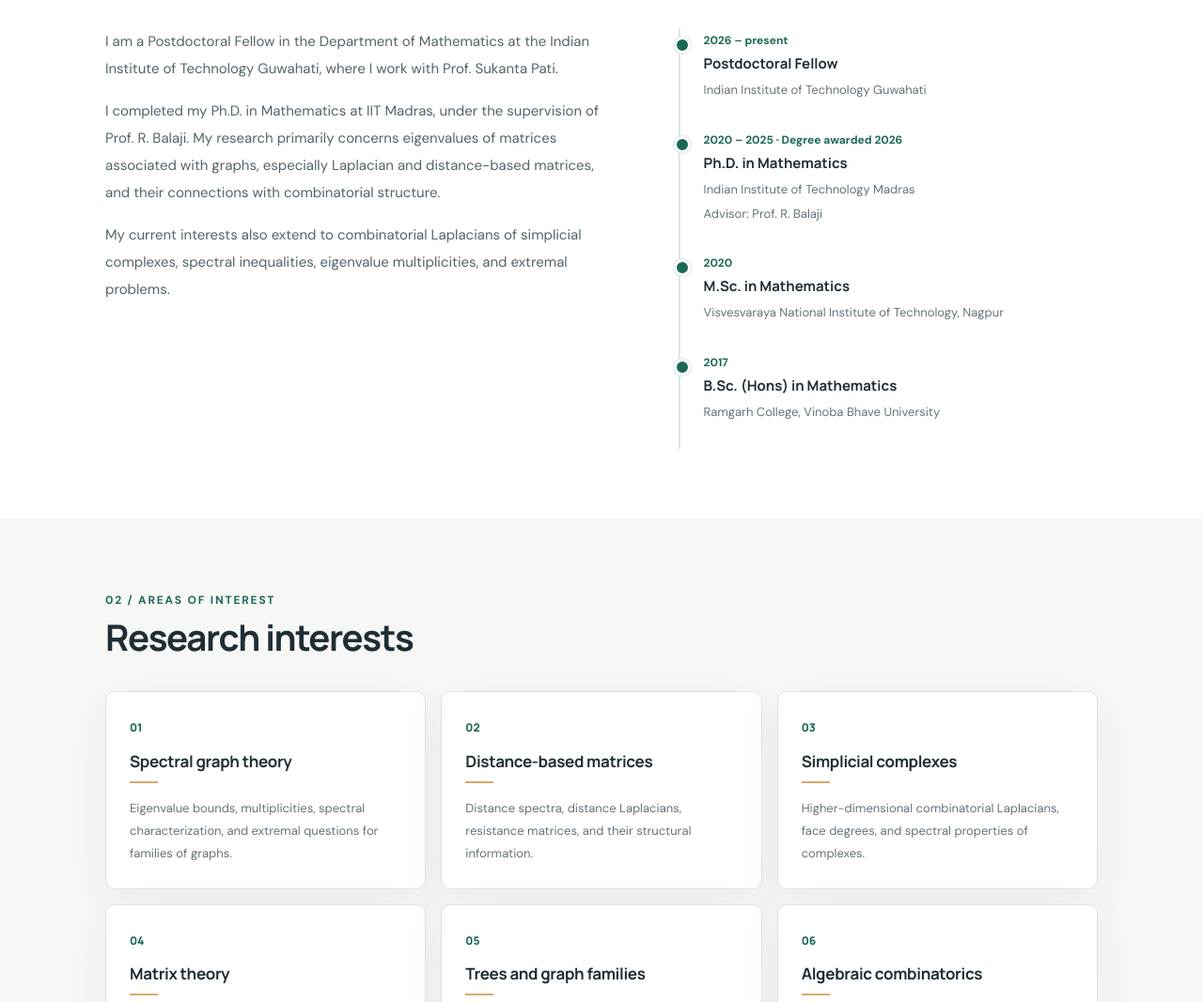
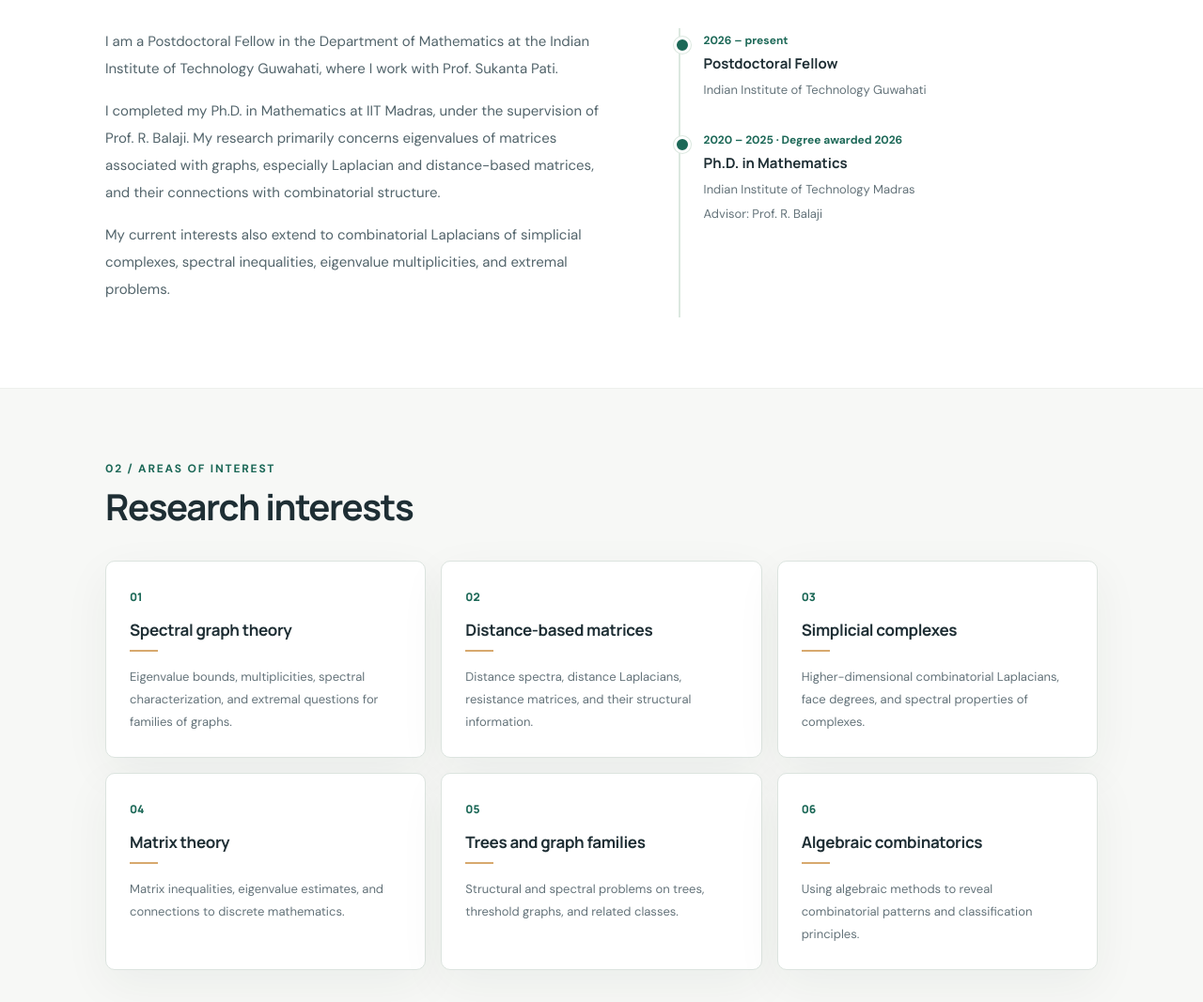
Before and after one commit to vinayakgupta1729v-tech/vinayakgupta1729v-tech.github.io, a plain HTML site: page index.html in a window 1280 px wide. Shown: the part 865-1932 px from the top of the page at 94% size. Drawn offline with Linux system fonts and the light colour scheme.

Commit message:
Remove MSc and BSc from academic website

```diff
--- a/index.html
+++ b/index.html
@@ -24,7 +24,7 @@ section{padding:75px 0}section.alt{background:#fff;border-top:1px solid #edf0ed;
 <a href="#main" class="skip">Skip to content</a>
 <nav aria-label="Main navigation"><div class="wrap navinner"><a class="brand" href="#top">Vinayak <span>Gupta.</span></a><div class="navlinks"><a href="#about">About</a><a href="#research">Research</a><a href="#publications">Publications</a><a href="#contact" class="contactnav">Contact ↗</a></div></div></nav>
 <main id="main"><header id="top" class="hero"><div class="wrap herogrid"><div><div class="eyebrow">Mathematics · Research</div><h1>Vinayak<br><span>Gupta.</span></h1><p class="role">Postdoctoral Fellow · IIT Guwahati</p><p class="intro">I study how the structure of graphs and simplicial complexes shapes the spectra of their associated matrices. My work lies at the intersection of spectral graph theory, matrix theory, and combinatorics.</p><div class="actions"><a href="#publications" class="btn primary">Explore publications <span aria-hidden="true">↗</span></a><a href="mailto:vinayakgupta1729v@gmail.com" class="btn ghost">Get in touch <span aria-hidden="true">↗</span></a></div></div><div class="abstract-card" aria-label="Mathematical illustration"><div class="small">Structure ↔ Spectrum</div><div class="matrix" aria-hidden="true">⎡  2  −1   0 ⎤<br>⎢ −1   2  −1 ⎥<br>⎣  0  −1   2 ⎦</div><div><div class="formula">Lx = λx</div><div class="desc">Exploring the relationship between combinatorial structures and eigenvalues.</div></div></div></div></header>
-<section id="about" class="alt"><div class="wrap"><div class="sectiontop"><div><div class="sectionnum">01 / Background</div><h2>About me</h2></div></div><div class="aboutgrid"><div><p>I am a Postdoctoral Fellow in the Department of Mathematics at the Indian Institute of Technology Guwahati, where I work with Prof. Sukanta Pati.</p><p>I completed my Ph.D. in Mathematics at IIT Madras, under the supervision of Prof. R. Balaji. My research primarily concerns eigenvalues of matrices associated with graphs, especially Laplacian and distance-based matrices, and their connections with combinatorial structure.</p><p>My current interests also extend to combinatorial Laplacians of simplicial complexes, spectral inequalities, eigenvalue multiplicities, and extremal problems.</p></div><div class="timeline"><div class="timeitem"><small>2026 – present</small><b>Postdoctoral Fellow</b><p>Indian Institute of Technology Guwahati</p></div><div class="timeitem"><small>2020 – 2025 · Degree awarded 2026</small><b>Ph.D. in Mathematics</b><p>Indian Institute of Technology Madras<br>Advisor: Prof. R. Balaji</p></div><div class="timeitem"><small>2020</small><b>M.Sc. in Mathematics</b><p>Visvesvaraya National Institute of Technology, Nagpur</p></div><div class="timeitem"><small>2017</small><b>B.Sc. (Hons) in Mathematics</b><p>Ramgarh College, Vinoba Bhave University</p></div></div></div></div></section>
+<section id="about" class="alt"><div class="wrap"><div class="sectiontop"><div><div class="sectionnum">01 / Background</div><h2>About me</h2></div></div><div class="aboutgrid"><div><p>I am a Postdoctoral Fellow in the Department of Mathematics at the Indian Institute of Technology Guwahati, where I work with Prof. Sukanta Pati.</p><p>I completed my Ph.D. in Mathematics at IIT Madras, under the supervision of Prof. R. Balaji. My research primarily concerns eigenvalues of matrices associated with graphs, especially Laplacian and distance-based matrices, and their connections with combinatorial structure.</p><p>My current interests also extend to combinatorial Laplacians of simplicial complexes, spectral inequalities, eigenvalue multiplicities, and extremal problems.</p></div><div class="timeline"><div class="timeitem"><small>2026 – present</small><b>Postdoctoral Fellow</b><p>Indian Institute of Technology Guwahati</p></div><div class="timeitem"><small>2020 – 2025 · Degree awarded 2026</small><b>Ph.D. in Mathematics</b><p>Indian Institute of Technology Madras<br>Advisor: Prof. R. Balaji</p></div></div></div></div></section>
 <section id="research"><div class="wrap"><div class="sectiontop"><div><div class="sectionnum">02 / Areas of interest</div><h2>Research interests</h2></div></div><div class="topics"><article class="topic"><span class="num">01</span><h3>Spectral graph theory</h3><div class="line"></div><p>Eigenvalue bounds, multiplicities, spectral characterization, and extremal questions for families of graphs.</p></article><article class="topic"><span class="num">02</span><h3>Distance-based matrices</h3><div class="line"></div><p>Distance spectra, distance Laplacians, resistance matrices, and their structural information.</p></article><article class="topic"><span class="num">03</span><h3>Simplicial complexes</h3><div class="line"></div><p>Higher-dimensional combinatorial Laplacians, face degrees, and spectral properties of complexes.</p></article><article class="topic"><span class="num">04</span><h3>Matrix theory</h3><div class="line"></div><p>Matrix inequalities, eigenvalue estimates, and connections to discrete mathematics.</p></article><article class="topic"><span class="num">05</span><h3>Trees and graph families</h3><div class="line"></div><p>Structural and spectral problems on trees, threshold graphs, and related classes.</p></article><article class="topic"><span class="num">06</span><h3>Algebraic combinatorics</h3><div class="line"></div><p>Using algebraic methods to reveal combinatorial patterns and classification principles.</p></article></div></div></section>
 <section id="publications" class="alt"><div class="wrap"><div class="publicationhead"><div><div class="sectionnum">03 / Selected work</div><h2>Publications</h2></div><div class="filters" role="group" aria-label="Filter publications by year"><button class="filter" data-year="all" aria-pressed="true">All</button><button class="filter" data-year="2026" aria-pressed="false">2026</button><button class="filter" data-year="2025" aria-pressed="false">2025</button><button class="filter" data-year="2024" aria-pressed="false">2024</button></div></div><div class="publist" id="publist">
 <article class="pub" data-year="2026"><span class="pubyear">2026</span><div><h3>Trees with extremal Laplacian eigenvalue multiplicity</h3><div class="journal">Discrete Mathematics · with Gargi Lather and R. Balaji</div><a class="doi" href="https://doi.org/10.1016/j.disc.2026.115314" target="_blank" rel="noopener">View publication ↗</a></div><span class="arrow">↗</span></article>
```
